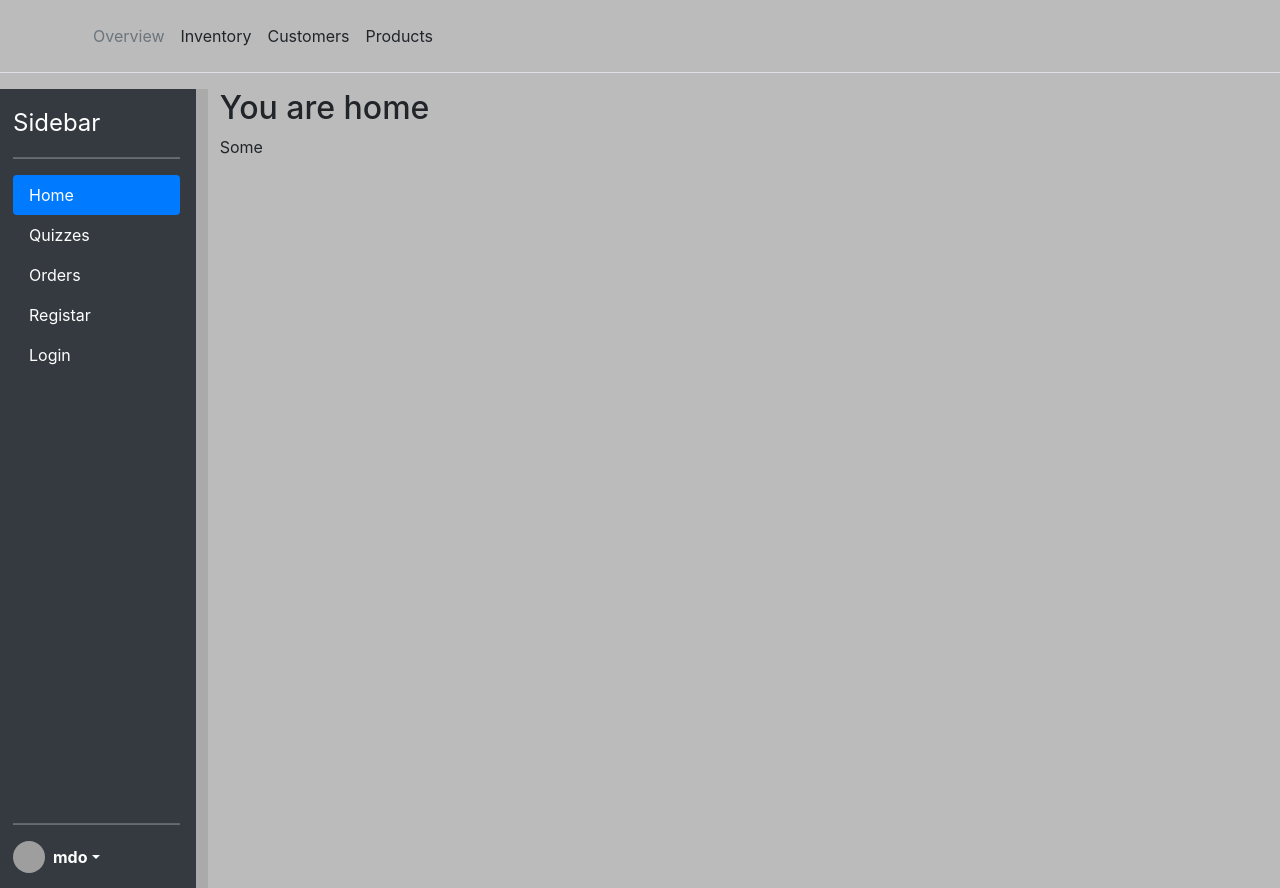
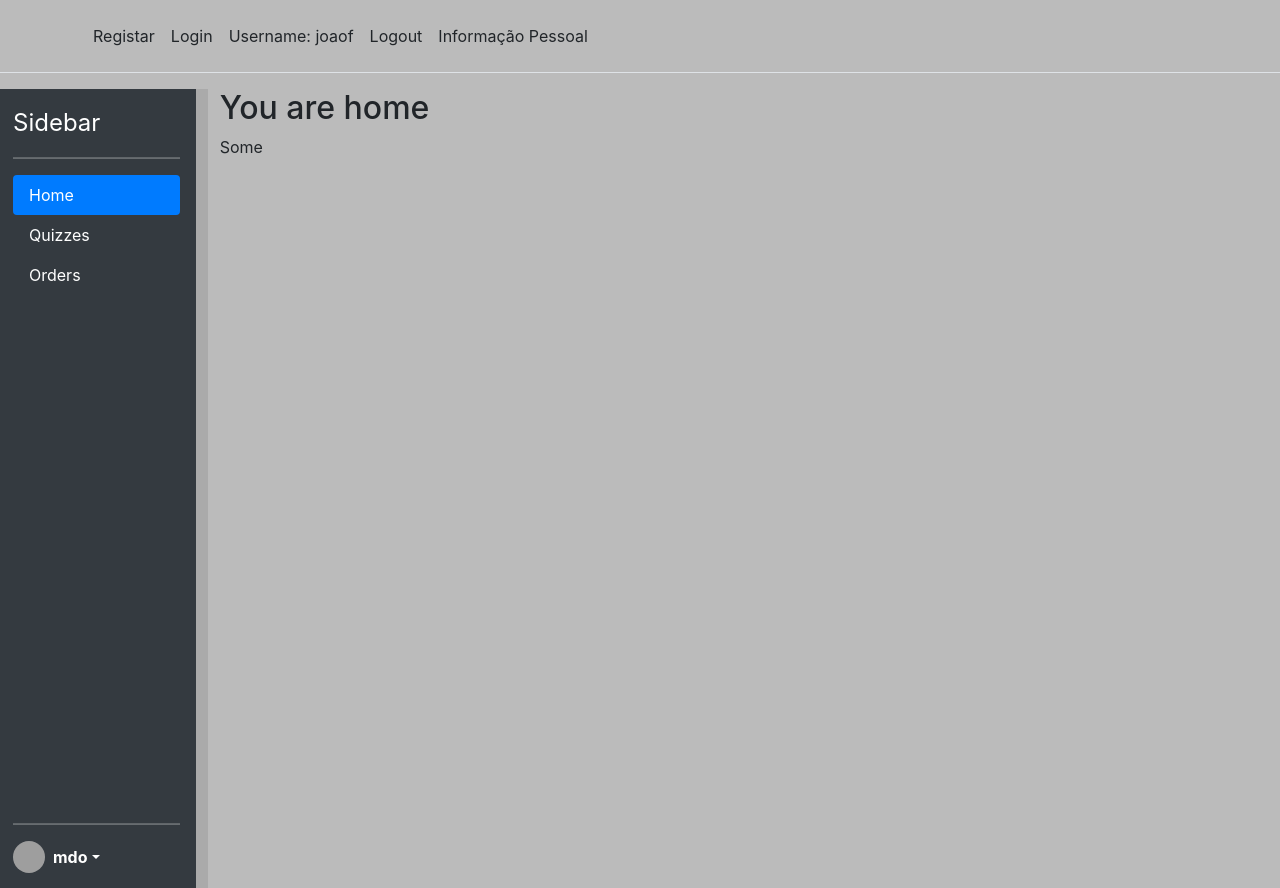
Before and after one commit to jpafs1-iscte/MoodleATLNew, a Django app: page / in a window 1280 px wide. Shown: the top 888 px of the page. Run offline with Django 4.2, Linux system fonts and the light colour scheme; a user stored in the database is signed in; data comes from the database, SQL or seed files in the repository; both versions use the stored data as it was after the commit; tables that the repository leaves empty hold one stand-in row (values such as "Sample post"); some libraries are stand-ins or nearby versions; grey boxes are pictures that could not be loaded.

Commit message:
detalhes trabalha falta corrigir a barra no topo do ecrã

```diff
--- a/atlmoodle/templates/atlmoodle/index.html
+++ b/atlmoodle/templates/atlmoodle/index.html
@@ -48,10 +48,23 @@
                 <div class="d-flex flex-wrap align-items-center justify-content-center justify-content-lg-start">
 
                     <ul class="nav col-12 col-lg-auto me-lg-auto mb-2 justify-content-center mb-md-0">
-                        <li><a href="#" class="nav-link px-2 link-secondary">Overview</a></li>
-                        <li><a href="#" class="nav-link px-2 link-dark">Inventory</a></li>
-                        <li><a href="#" class="nav-link px-2 link-dark">Customers</a></li>
-                        <li><a href="#" class="nav-link px-2 link-dark">Products</a></li>
+                        <li><a href="{% url 'atlmoodle:registo' %}" class="nav-link px-2 link-dark" style="float: right">Registar</a></li>
+                        <li><a href="{% url 'atlmoodle:loginpage' %}" class="nav-link px-2 link-dark" style="float: right">Login</a></li>
+                            {% if request.user.aluno or request.user.tutor %}
+                                <li>
+                                    <a class="nav-link px-2 link-dark" style="float: right"> Username: {{ user.username }}</a>
+                                </li>
+                                <li>
+                                <a href="{% url 'atlmoodle:logoutview' %}" class="nav-link px-2 link-dark" style="float: right">
+                                    Logout
+                                </a>
+                                </li>
+                                <li>
+                                <a href="{% url 'atlmoodle:detalhe' %}" class="nav-link px-2 link-dark" style="float: right">
+                                    Informação Pessoal
+                                </a>
+                                </li>
+                            {% endif %}
                     </ul>
 
                 </div>
@@ -93,31 +106,31 @@
                                 Orders
                             </a>
                         </li>
-                        <li>
-                            <a href="{% url 'atlmoodle:registo' %}" class="nav-link text-white">
-                                Registar
-                            </a>
-                        </li>
-                        <li>
-                            <a href="{% url 'atlmoodle:loginpage' %}" class="nav-link text-white">
-                                Login
-                            </a>
-                        </li>
-                            {% if request.user.aluno %}
-                                <li>
-                                    <p class="nav-link text-white"> Username: {{ user.username }}</p>
-                                </li>
-                                <li>
-                                <a href="{% url 'atlmoodle:logoutview' %}" class="nav-link text-white">
-                                    Logout
-                                </a>
-                                </li>
-                                <li>
-                                <a href="{% url 'atlmoodle:detalhe' %}" class="nav-link text-white">
-                                    Informação Pessoal
-                                </a>
-                                </li>
-                            {% endif %}
+{#                        <li>#}
+{#                            <a href="{% url 'atlmoodle:registo' %}" class="nav-link text-white">#}
+{#                                Registar#}
+{#                            </a>#}
+{#                        </li>#}
+{#                        <li>#}
+{#                            <a href="{% url 'atlmoodle:loginpage' %}" class="nav-link text-white">#}
+{#                                Login#}
+{#                            </a>#}
+{#                        </li>#}
+{#                            {% if request.user.aluno or request.user.tutor %}#}
+{#                                <li>#}
+{#                                    <a class="nav-link text-white"> Username: {{ user.username }}</a>#}
+{#                                </li>#}
+{#                                <li>#}
+{#                                <a href="{% url 'atlmoodle:logoutview' %}" class="nav-link text-white">#}
+{#                                    Logout#}
+{#                                </a>#}
+{#                                </li>#}
+{#                                <li>#}
+{#                                <a href="{% url 'atlmoodle:detalhe' %}" class="nav-link text-white">#}
+{#                                    Informação Pessoal#}
+{#                                </a>#}
+{#                                </li>#}
+{#                            {% endif %}#}
                     </ul>
                     <hr>
                     <div class="dropdown">
--- a/atlmoodle/urls.py
+++ b/atlmoodle/urls.py
@@ -20,6 +20,6 @@ urlpatterns = [
     path('eliminar', atlmoodle.views.eliminar, name='eliminar'),
     path('loginpage', atlmoodle.views.loginpage, name='loginpage'),
     path('logoutview', atlmoodle.views.logoutview, name='logoutview'),
-    path('detalhe', atlmoodle.views.personal, name="detalhe")
+    path('detalhe', atlmoodle.views.detalhe, name="detalhe")
 
 ]
--- a/atlmoodle/views.py
+++ b/atlmoodle/views.py
@@ -15,9 +15,9 @@ def index(request):
     return render(request, 'atlmoodle/index.html')
 
 
-def detalhe(request, aluno_id):
-    aluno = get_object_or_404(Aluno, pk=aluno_id)
-    return render(request, 'atlmoodle/detalhe.html', {'aluno': aluno})
+# def detalhe(request, aluno_id):
+#     aluno = get_object_or_404(Aluno, pk=aluno_id)
+#     return render(request, 'atlmoodle/detalhe.html', {'aluno': aluno})
 
 
 def main_page(request):
@@ -68,9 +68,9 @@ def registo(request):
                 return render(request, 'atlmoodle/registerpage.html')
 
             if nome and primeironome and ultimonome and password and anomin and anomax and contacto:
-                user = User.objects.create_user(nome, password)
+                user = User.objects.create_user(username=nome, email=contacto, password=password, first_name=primeironome, last_name=ultimonome)
                 user.save()
-                aluno = Aluno.objects.create(user=user, anomin=anomin, anomax=anomax, contacto=contacto)
+                aluno = Aluno.objects.create(user=user, anomin=anomin, anomax=anomax)
                 aluno.save()
                 return HttpResponseRedirect(reverse('atlmoodle:loginpage'))
             else:
@@ -103,8 +103,8 @@ def logoutview(request):
     return HttpResponseRedirect(reverse('atlmoodle:main_page'))
 
 
-def personal(request):
-    return render(request, 'atlmoodle:detalhe')
+def detalhe(request):
+    return render(request, 'atlmoodle/detalhe.html')
 
 
 def eliminar(request):
```
Also changed, not shown: atlmoodle/templates/atlmoodle/detalhe.html (+14 -12 lines), db.sqlite3.
